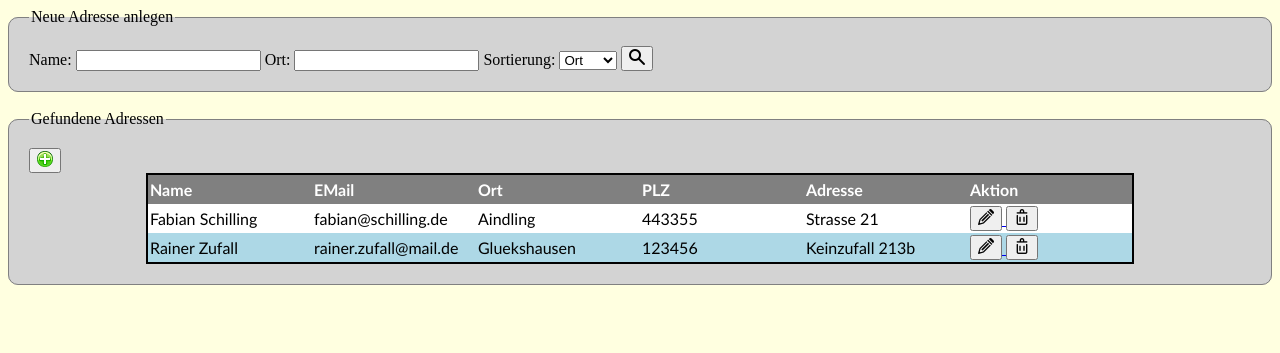
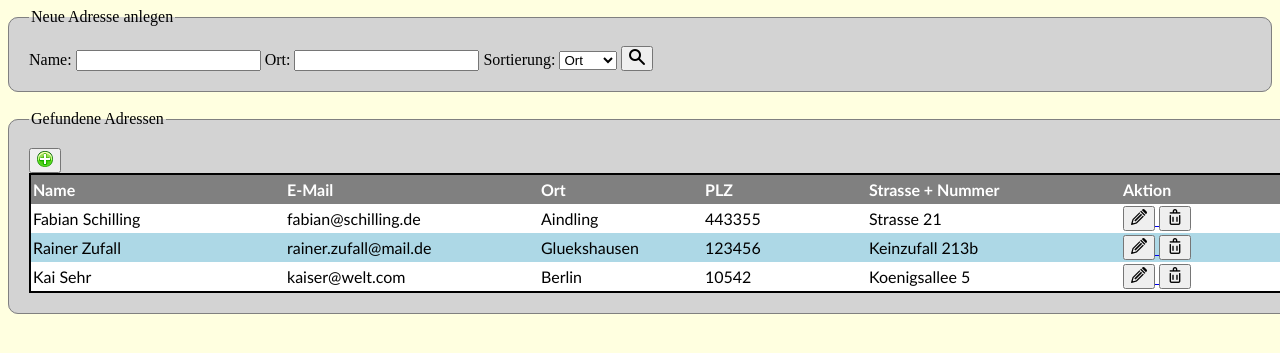
Before and after one commit to fabifighter007/Webdesign, a PHP site: page /start.html in a window 1280 px wide. Shown: the top 353 px of the page. Run offline with PHP 8.4, Linux system fonts and the light colour scheme.

Commit message:
removed code, fixed number input

```diff
--- a/StyleSheet1.css
+++ b/StyleSheet1.css
@@ -57,6 +57,14 @@ body {
         min-width: 160px;
     }
 
+    #output .thbig {
+        padding-top: 5px;
+        padding-bottom: 5px;
+        text-align: left;
+        background-color: gray;
+        color: white;
+        min-width: 250px;
+    }
 
 
 
@@ -139,11 +147,15 @@ body {
 
 
 
-    // Entfernt Pfeiles samp Ende desc Feldes
-input[type=number]::-webkit-inner-spin-button,
-input[type=number]::-webkit-outer-spin-button {
+/*Entfernt Pfeiles samp Ende des Feldes*/
+/* Chrome, Safari, Edge, Opera */
+input::-webkit-outer-spin-button,
+input::-webkit-inner-spin-button {
     -webkit-appearance: none;
-    -moz-appearance: none;
-    appearance: none;
     margin: 0;
 }
+
+/* Firefox */
+input[type=number] {
+    -moz-appearance: textfield;
+}
--- a/start.html
+++ b/start.html
@@ -43,11 +43,11 @@
         <table id='output'>
 
             <tr>
-                <th>Name</th>
-                <th>EMail</th>
+                <th class="thbig">Name</th>
+                <th class="thbig">E-Mail</th>
                 <th>Ort</th>
                 <th>PLZ</th>
-                <th>Adresse</th>
+                <th class="thbig">Strasse + Nummer</th>
                 <th>Aktion</th>
             </tr>
 
@@ -62,7 +62,7 @@
                         <button id="close-image"><img src="icon/edit-16.ico"></button>
                     </a>
 
-                 <button id="close-image"><img src="icon/trash-4-16.ico"></button>
+                    <button id="close-image"><img src="icon/trash-4-16.ico"></button>
 
                 </td>
             </tr>
@@ -83,6 +83,22 @@
                 </td>
             </tr>
 
+            <tr>
+                <td>Kai Sehr</td>
+                <td>kaiser@welt.com</td>
+                <td>Berlin</td>
+                <td>10542</td>
+                <td>Koenigsallee 5</td>
+                <td>
+                    <a href="edit.html">
+                        <button id="close-image"><img src="icon/edit-16.ico"></button>
+                    </a>
+
+                    <button id="close-image"><img src="icon/trash-4-16.ico"></button>
+
+                </td>
+            </tr>
+
         </table>
     </fieldset>
 
```
Also changed, not shown: create.html (+5 -5 lines), edit.html (+5 -6 lines).
